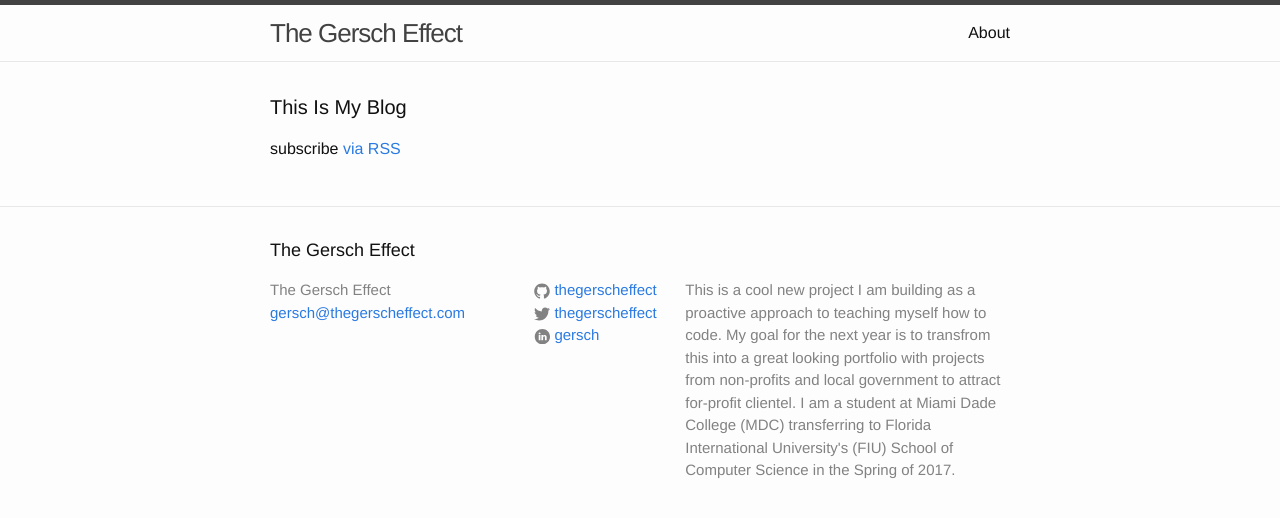
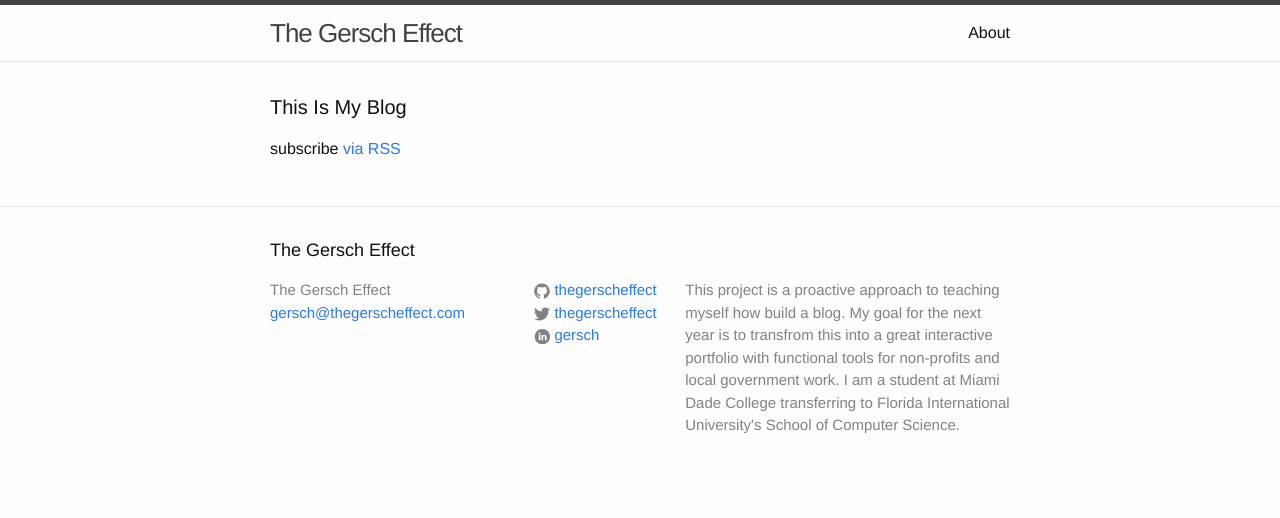
Before and after one commit to thegerscheffect/thegerscheffect.github.io, a Jekyll site: the page built from index.html, in a window 1280 px wide. Shown: the top 518 px of the page. Built offline with Jekyll 4.4.1, drawn with Linux system fonts in a browser that asks for light colours.

Commit message:
updated intro content on first page

```diff
--- a/_config.yml
+++ b/_config.yml
@@ -9,7 +9,7 @@
 title: "The Gersch Effect"
 email: gersch@thegerscheffect.com
 description: > # this means to ignore newlines until "baseurl:"
-  This is a cool new project I am building as a proactive approach to teaching myself how to code. My goal for the next year is to transfrom this into a great looking portfolio with projects from non-profits and local government to attract for-profit clientel. I am a student at Miami Dade College (MDC) transferring to Florida International University's (FIU) School of Computer Science in the Spring of 2017.
+  This project is a proactive approach to teaching myself how build a blog. My goal for the next year is to transfrom this into a great interactive portfolio with functional tools for non-profits and local government work. I am a student at Miami Dade College transferring to Florida International University's School of Computer Science.
 
 baseurl: "" # the subpath of your site, e.g. /blog
 url: "http://thegerscheffect.com" # the base hostname & protocol for your site
```
